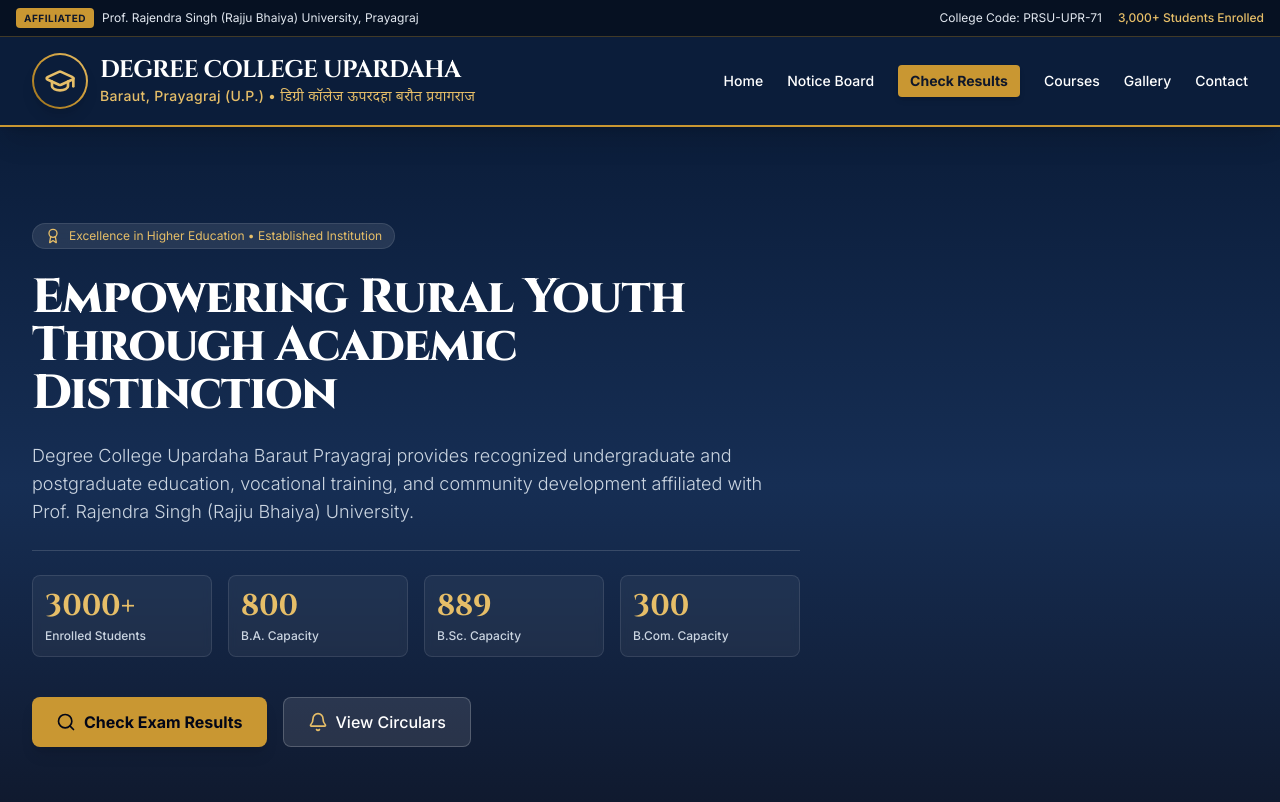
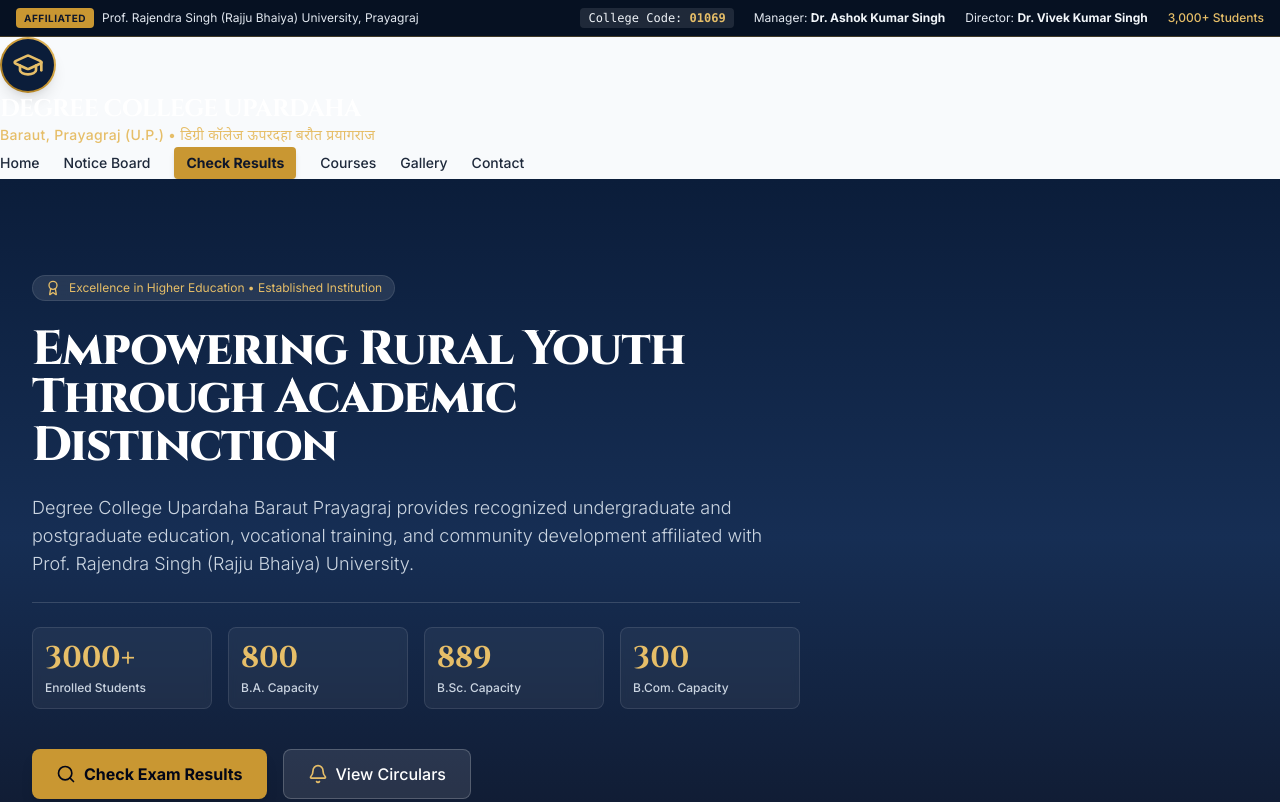
Before and after one commit to DivaKaRR-cyber/divakarr-cyber.github.io, a plain HTML site: page index.html in a window 1280 px wide. Shown: the top 802 px of the page. Drawn offline with nearby package versions, Linux system fonts and the light colour scheme.

Commit message:
Update index.html

```diff
--- a/index.html
+++ b/index.html
@@ -72,17 +72,14 @@
         <span class="bg-college-gold text-slate-900 text-[10px] font-bold uppercase tracking-wider px-2 py-0.5 rounded">Affiliated</span>
         <span class="truncate">Prof. Rajendra Singh (Rajju Bhaiya) University, Prayagraj</span>
       </div>
-      <div class="flex items-center gap-4 text-xs">
-        <span class="hidden sm:inline">College Code: PRSU-UPR-71</span>
-        <span class="text-college-goldLight font-medium">3,000+ Students Enrolled</span>
+      <div class="flex flex-wrap items-center gap-3 sm:gap-5 text-xs">
+        <span class="bg-white/10 px-2 py-0.5 rounded text-slate-100 font-mono">College Code: <strong class="text-college-goldLight">01069</strong></span>
+        <span>Manager: <strong class="text-slate-100">Dr. Ashok Kumar Singh</strong></span>
+        <span>Director: <strong class="text-slate-100">Dr. Vivek Kumar Singh</strong></span>
+        <span class="text-college-goldLight font-medium hidden lg:inline">3,000+ Students</span>
       </div>
     </div>
   </div>
-
-  <!-- Main Header -->
-  <header class="bg-college-navy text-white shadow-xl sticky top-0 z-40 border-b-2 border-college-gold">
-    <div class="max-w-7xl mx-auto px-4 sm:px-6 lg:px-8 py-3 sm:py-4 flex justify-between items-center">
-      <div class="flex items-center gap-3">
         <div class="w-12 h-12 sm:w-14 sm:h-14 rounded-full bg-gradient-to-tr from-college-goldDark via-college-gold to-college-goldLight p-0.5 flex items-center justify-center shadow-lg">
           <div class="w-full h-full bg-college-navy rounded-full flex items-center justify-center">
             <i data-lucide="graduation-cap" class="w-7 h-7 sm:w-8 sm:h-8 text-college-goldLight"></i>
```
